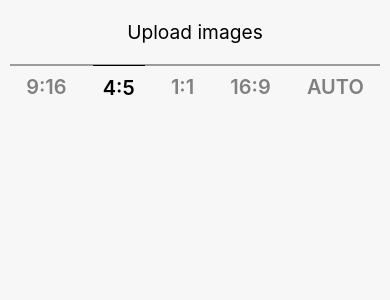
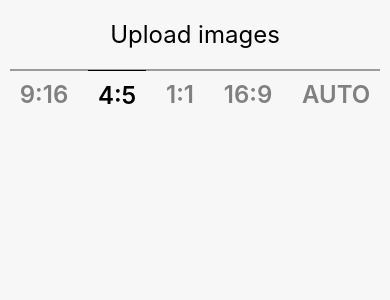
Before and after one commit to babyccino/Letterboxr, a React (Create React App) app: page / in a window 390 px wide. Shown: the top 300 px of the page. Built offline with nearby package versions, Linux system fonts and the light colour scheme.

Commit message:
Small style update

```diff
--- a/src/App.scss
+++ b/src/App.scss
@@ -12,6 +12,10 @@
 }
 
 @media only screen and (max-width: 1000px) {
+  .App-header {
+    font-size: x-large;
+  }
+
   .imageAndRatioSelectorContainer {
     width: 100%;
   }
--- a/src/Components/AspectRatioSelector/AspectRatioSelector.js
+++ b/src/Components/AspectRatioSelector/AspectRatioSelector.js
@@ -10,7 +10,7 @@ const AspectRatioSelector = () => {
   const onChangeAspect = e => dispatch(changeAspectRatio(e.target.value));
 
   return (
-    <div style={{width: "100%"}}>
+    <div className='aspectRatioSelectorContainer'>
       <hr />
       <div onChange={onChangeAspect} className="aspectSelector">
         <label>
--- a/src/Components/AspectRatioSelector/AspectRatioSelector.scss
+++ b/src/Components/AspectRatioSelector/AspectRatioSelector.scss
@@ -1,3 +1,8 @@
+.aspectRatioSelectorContainer {
+  width: 100%;
+  margin-bottom: 10px;
+}
+
 hr {
   border: 0.5px solid #9c9c9c;
   margin: 0 10px 0 10px;
@@ -29,3 +34,9 @@ hr {
     cursor: pointer;
   }
 }
+
+@media only screen and (max-width: 1000px) {
+  .aspectSelector {
+    font-size: x-large;
+  }
+}
--- a/src/Components/UploadImages/UploadImages.scss
+++ b/src/Components/UploadImages/UploadImages.scss
@@ -3,7 +3,6 @@ input {
 }
 
 .uploadImages {
-  font-size: larger;
   margin: 20px 0 20px;
 
   &:hover {
```
